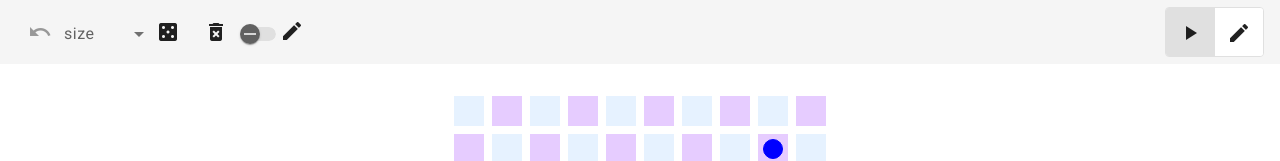
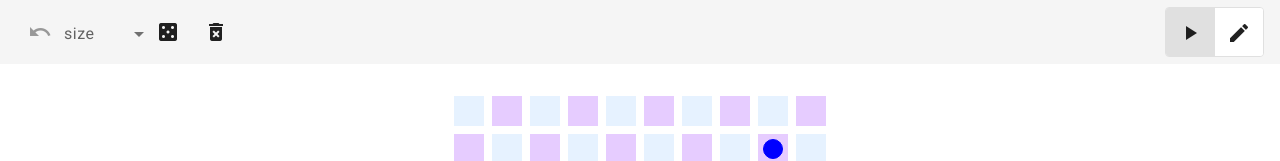
Before and after one commit to erekleroinishvili/annihilation-board-game, an Angular app: page / in a window 1280 px wide. Shown: the top 161 px of the page. Built offline with nearby package versions, Linux system fonts and the light colour scheme.

Commit message:
Minor updates
* Remove unused slide-toggle
* Clear board automatically enters edit mode
* Do not show empty score. Helps with prerendering not to display 0

```diff
--- a/src/app/game/game.component.html
+++ b/src/app/game/game.component.html
@@ -11,17 +11,9 @@
         </mat-select>
     </div>
     <button mat-icon-button (click)="board.createRandomBoard(boardSize.value)"><mat-icon>casino</mat-icon></button>
-    <button mat-icon-button (click)="board.clear()"><mat-icon>delete_forever</mat-icon></button>
-    <mat-slide-toggle
-        class="example-margin"
-        color="primary"
-        [checked]="false"
-    >
-        <mat-icon>edit</mat-icon>
-    </mat-slide-toggle>
+    <button mat-icon-button (click)="board.clear();board.editMode=true"><mat-icon>delete_forever</mat-icon></button>
 
     <span class="spacer"></span>
-
 
     <div>
         <mat-button-toggle-group hideSingleSelectionIndicator [(value)]="board.editMode" #editMode="matButtonToggleGroup">
@@ -38,5 +30,5 @@
 <div class="divider"></div>
 
 <mat-toolbar>
-    <span>Stones: {{ board.coinCount }}</span>
+    <span>Stones: {{ board.coinCount || ''}}</span>
 </mat-toolbar>
```
Also changed, not shown: .nx/cache/file-map.json, 1 other file (tests, documents, lock files or other folders).
